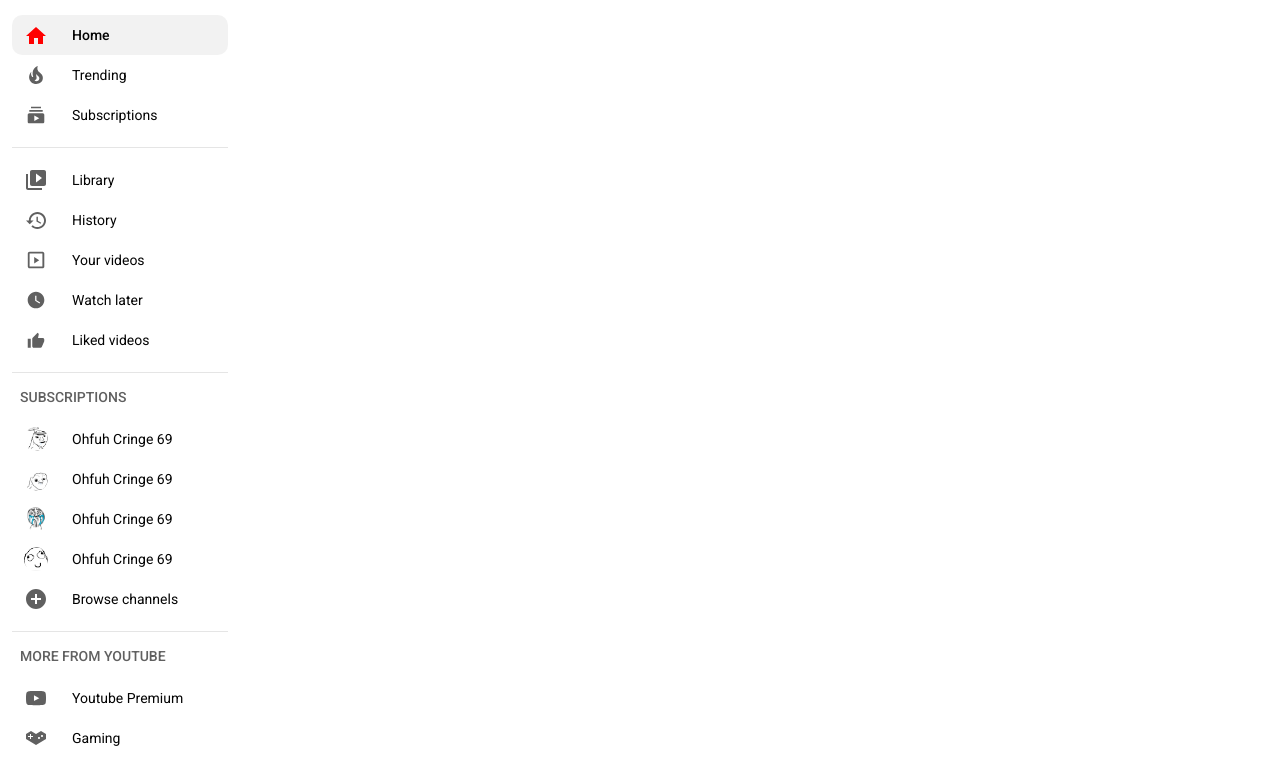
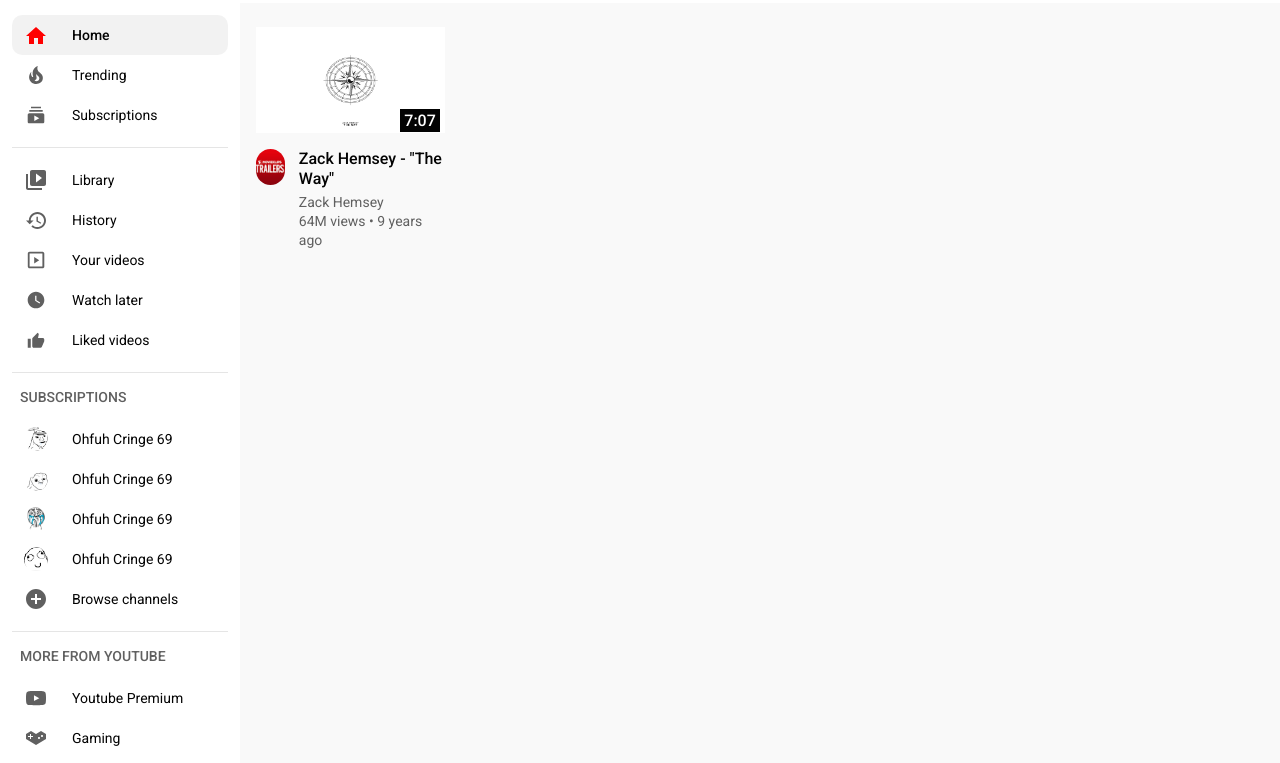
Before and after one commit to mcscoder/html-css-practice-2, a website built with Vite: page src/index.html in a window 1280 px wide. Shown: the part 52-815 px from the top of the page. Built offline with nearby package versions, Linux system fonts and the light colour scheme.

Commit message:
#7 - add: create videos grid container layout

```diff
--- a/src/index.html
+++ b/src/index.html
@@ -486,6 +486,32 @@
         <p class="copyright">© 2020 Google LLC</p>
       </footer>
     </div>
+    <main class="main-content">
+      <div class="video-cell">
+        <a class="video-thumb-link" href="#">
+          <img
+            class="video-thumb"
+            src="assets/images/main-content/thumb-2.jpeg"
+            alt="video thumb"
+          />
+          <span class="video-duration"> 7:07 </span>
+        </a>
+        <div class="video-info">
+          <a class="channel-thumb-link channel-thumb-container" href="#">
+            <img
+              class="channel-thumb profile-img"
+              src="assets/images/main-content/avt-thumb-1.jpeg"
+              alt="channel thumb"
+            />
+          </a>
+          <div class="video-text-info">
+            <a class="video-title-link" href="#">Zack Hemsey - "The Way"</a>
+            <a class="channel-text-link other-info" href="#">Zack Hemsey</a>
+            <p class="other-info">64M views • 9 years ago</p>
+          </div>
+        </div>
+      </div>
+    </main>
   </body>
   <script type="module" src="./scripts/main.js"></script>
 </html>
--- a/src/styles/common/general-styles.scss
+++ b/src/styles/common/general-styles.scss
@@ -1,6 +1,4 @@
 .global-container {
-  width: 100vw;
   height: 100vh;
   position: relative;
-  padding-top: var(--header-height);
 }
--- a/src/styles/components/image.scss
+++ b/src/styles/components/image.scss
@@ -4,3 +4,8 @@
   border-radius: 99px;
   object-fit: cover;
 }
+
+.channel-thumb-container {
+  width: 36px;
+  height: 36px;
+}
--- a/src/styles/sections/index.scss
+++ b/src/styles/sections/index.scss
@@ -1,3 +1,4 @@
 @import url(header.scss);
 @import url(side-bar.scss);
 @import url(sidebar-toggle.scss);
+@import url(main-content.scss);
--- /dev/null
+++ b/src/styles/sections/main-content.scss
@@ -0,0 +1,66 @@
+.main-content {
+  margin-top: var(--header-height);
+  margin-left: var(--side-bar-width);
+  padding: 1.5rem 1rem 0 1rem;
+  background-color: #f9f9f9;
+  min-height: 100%;
+
+  display: grid;
+  grid-template-columns: repeat(5, 1fr);
+  grid-auto-rows: auto;
+  gap: 3rem 1rem;
+
+  .video-cell {
+    display: flex;
+    flex-direction: column;
+    gap: 12px;
+
+    .video-thumb-link {
+      position: relative;
+
+      .video-thumb {
+        width: 100%;
+      }
+
+      .video-duration {
+        position: absolute;
+        right: 5px;
+        bottom: 5px;
+        padding: 2px 4px;
+        background-color: var(--yt-main-text-clr);
+        color: #fff;
+        font-weight: 500;
+      }
+    }
+
+    .video-info {
+      display: flex;
+      gap: 14px;
+
+      .video-text-info {
+        display: flex;
+        flex-direction: column;
+
+        .video-title-link {
+          color: var(--yt-main-text-clr);
+          font-size: 1rem;
+          font-weight: 500;
+          line-height: 1.25;
+          margin-bottom: 4px;
+        }
+
+        .other-info {
+          color: var(--yt-gray);
+          font-size: 14px;
+          line-height: 1.35;
+        }
+
+        .channel-text-link {
+          &:hover {
+            color: var(--yt-main-text-clr);
+          }
+        }
+      }
+    }
+  }
+}
```
